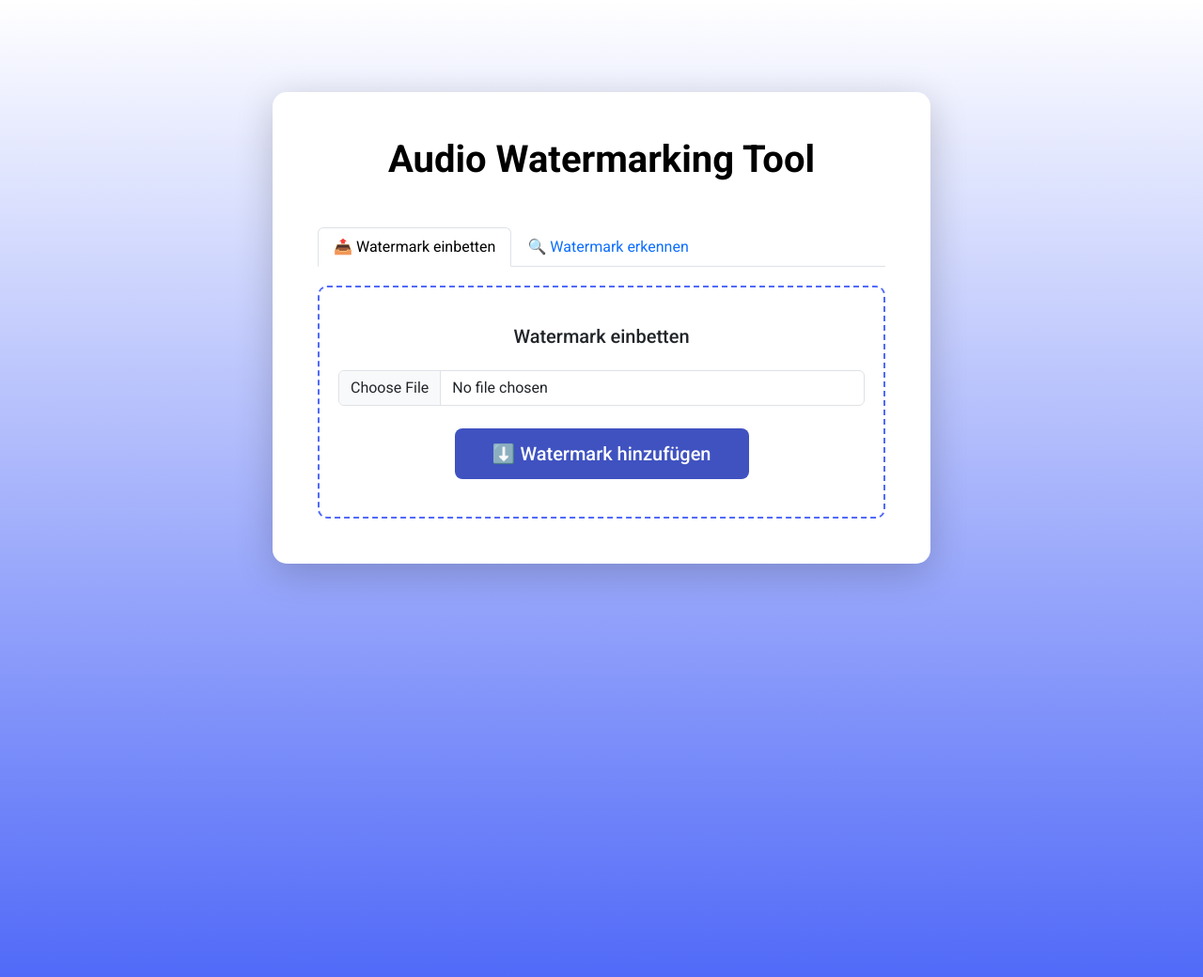
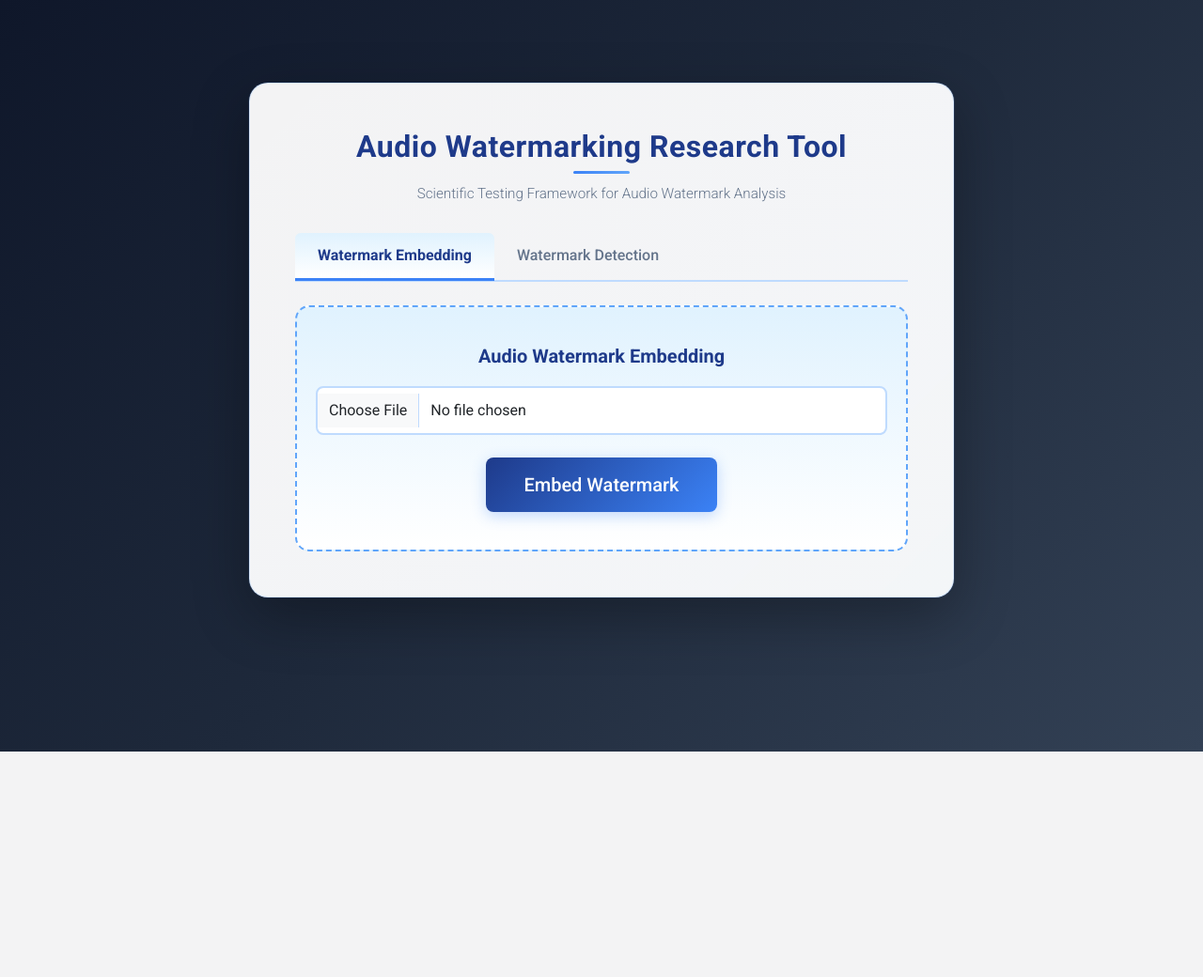
Before and after one commit to MortyMcFlyy/Watermarking-in-generativer-Sprachsynthese, a Flask app: page / in a window 1280 px wide. Shown: the whole page at 94% size. After the commit the page ends 800 px from the top, so only its background shows below. Run offline with Flask 3, Linux system fonts and the light colour scheme.

Commit message:
ui rework with claude 4.5

```diff
--- a/src/watermark_testing/api/templates/index.html
+++ b/src/watermark_testing/api/templates/index.html
@@ -3,101 +3,244 @@
 <head>
     <meta charset="UTF-8">
     <meta name="viewport" content="width=device-width, initial-scale=1.0">
-    <title>Audio Watermarking</title>
+    <title>Audio Watermarking Research Tool</title>
 
     <!-- Google Fonts - Roboto -->
-    <link href="https://fonts.googleapis.com/css2?family=Roboto:wght@400;500;700&display=swap" rel="stylesheet">
+    <link href="https://fonts.googleapis.com/css2?family=Roboto:wght@300;400;500;700&display=swap" rel="stylesheet">
 
     <!-- Bootstrap 5 CSS via CDN -->
     <link href="https://cdn.jsdelivr.net/npm/bootstrap@5.3.0/dist/css/bootstrap.min.css" rel="stylesheet">
 
     <style>
+        :root {
+            --deep-ocean: #0a2463;
+            --ocean-blue: #1e3a8a;
+            --water-blue: #3b82f6;
+            --light-water: #60a5fa;
+            --foam: #e0f2fe;
+            --wave: #bfdbfe;
+        }
+
         body {
-            background: linear-gradient(180deg, #ffffff 0%, #516af8 100%);
-            min-height: 130vh;
-            padding: 50px 0;
+            background: linear-gradient(135deg, #0f172a 0%, #1e293b 50%, #334155 100%);
+            min-height: 100vh;
+            padding: 40px 0;
             font-family: 'Roboto', sans-serif;
         }
+
         .container {
-            background: white;
+            background: linear-gradient(135deg, rgba(255, 255, 255, 0.95) 0%, rgba(248, 250, 252, 0.98) 100%);
+            border-radius: 20px;
+            box-shadow:
+                0 20px 60px rgba(0, 0, 0, 0.3),
+                0 0 0 1px rgba(59, 130, 246, 0.1);
+            backdrop-filter: blur(10px);
+            border: 1px solid rgba(96, 165, 250, 0.2);
+        }
+
+        /* Header mit Wasser-Effekt */
+        h1 {
+            color: var(--ocean-blue);
+            font-weight: 700;
+            font-size: 2rem;
+            text-align: center;
+            padding-bottom: 10px;
+            position: relative;
+            letter-spacing: 0.5px;
+        }
+
+        h1::after {
+            content: '';
+            position: absolute;
+            bottom: 0;
+            left: 50%;
+            transform: translateX(-50%);
+            width: 60px;
+            height: 3px;
+            background: linear-gradient(90deg, var(--water-blue) 0%, var(--light-water) 100%);
+            border-radius: 2px;
+        }
+
+        .subtitle {
+            text-align: center;
+            color: #64748b;
+            font-size: 0.95rem;
+            font-weight: 300;
+            margin-top: 10px;
+            margin-bottom: 30px;
+        }
+
+        /* Tabs mit Wasser-Design */
+        .nav-tabs {
+            border-bottom: 2px solid var(--wave);
+        }
+
+        .nav-tabs .nav-link {
+            color: #64748b;
+            border: none;
+            padding: 12px 24px;
+            font-weight: 500;
+            transition: all 0.3s ease;
+        }
+
+        .nav-tabs .nav-link:hover {
+            color: var(--water-blue);
+            background: var(--foam);
+        }
+
+        .nav-tabs .nav-link.active {
+            color: var(--ocean-blue);
+            background: linear-gradient(to bottom, var(--foam) 0%, white 100%);
+            border-bottom: 3px solid var(--water-blue);
+            font-weight: 600;
+        }
+
+        /* Upload Section */
+        .upload-section {
+            border: 2px dashed var(--light-water);
+            padding: 40px 20px;
             border-radius: 15px;
-            box-shadow: 0 10px 40px rgba(0,0,0,0.2);
-        }
-        .upload-section {
-            border: 2px dashed #516af8;
-            padding: 40px 20px;
-            border-radius: 10px;
             text-align: center;
             transition: all 0.3s ease;
+            background: linear-gradient(to bottom, var(--foam) 0%, white 100%);
         }
+
         .upload-section:hover {
-            border-color: #516af8;
-            background-color: #f8f9ff;
+            border-color: var(--water-blue);
+            background: linear-gradient(to bottom, #dbeafe 0%, white 100%);
+            box-shadow: 0 8px 20px rgba(59, 130, 246, 0.15);
         }
+
+        .upload-section h5 {
+            color: var(--ocean-blue);
+            font-weight: 600;
+            margin-bottom: 20px;
+        }
+
+        /* Buttons */
         .btn-custom {
-            background: #3f52c0;
+            background: linear-gradient(135deg, var(--ocean-blue) 0%, var(--water-blue) 100%);
             border: none;
-            padding: 12px 40px;
+            padding: 14px 40px;
             font-weight: 500;
-            transition: transform 0.2s;
+            transition: all 0.3s ease;
+            box-shadow: 0 4px 15px rgba(59, 130, 246, 0.3);
+            position: relative;
+            overflow: hidden;
         }
+
+        .btn-custom::before {
+            content: '';
+            position: absolute;
+            top: 50%;
+            left: 50%;
+            width: 0;
+            height: 0;
+            border-radius: 50%;
+            background: rgba(255, 255, 255, 0.2);
+            transform: translate(-50%, -50%);
+            transition: width 0.6s, height 0.6s;
+        }
+
+        .btn-custom:hover::before {
+            width: 300px;
+            height: 300px;
+        }
+
         .btn-custom:hover {
             transform: translateY(-2px);
-            background: linear-gradient(150deg, #a9c8f0 0%, #4256c7 100%);
-            color: white;
+            box-shadow: 0 6px 25px rgba(59, 130, 246, 0.4);
         }
+
         .btn-detect {
-            background: #10b981;
+            background: linear-gradient(135deg, #0891b2 0%, #06b6d4 100%);
+            box-shadow: 0 4px 15px rgba(6, 182, 212, 0.3);
         }
+
         .btn-detect:hover {
-            background: #059669;
+            box-shadow: 0 6px 25px rgba(6, 182, 212, 0.4);
         }
-        h1 {
-            background: linear-gradient(135deg, #000000 0%, #000000 100%);
-            -webkit-background-clip: text;
-            -webkit-text-fill-color: transparent;
+
+        /* Form Controls */
+        .form-control {
+            border: 2px solid var(--wave);
+            border-radius: 8px;
+            padding: 12px;
+            transition: all 0.3s ease;
+        }
+
+        .form-control:focus {
+            border-color: var(--water-blue);
+            box-shadow: 0 0 0 3px rgba(59, 130, 246, 0.1);
+        }
+
+        /* Alert Styling */
+        .alert-success {
+            background: linear-gradient(135deg, #d1fae5 0%, #a7f3d0 100%);
+            border: 1px solid #6ee7b7;
+            color: #065f46;
+        }
+
+        .alert-danger {
+            background: linear-gradient(135deg, #fee2e2 0%, #fecaca 100%);
+            border: 1px solid #fca5a5;
+            color: #991b1b;
+        }
+
+        .alert-warning {
+            background: linear-gradient(135deg, #fef3c7 0%, #fde68a 100%);
+            border: 1px solid #fcd34d;
+            color: #92400e;
+        }
+
+        /* Confidence Badge */
+        .confidence-badge {
+            font-size: 2.5rem;
             font-weight: 700;
-        }
-        .alert-success, .alert-danger {
-            border-radius: 10px;
-            border: none;
-        }
-        .tabs-section {
-            margin-top: 30px;
-        }
-        .tab-content {
-            padding-top: 20px;
-        }
-        .progress-bar-detected {
-            background: linear-gradient(90deg, #10b981 0%, #06b6d4 100%);
-        }
-        .progress-bar-not-detected {
-            background: linear-gradient(90deg, #ef4444 0%, #f97316 100%);
-        }
-        .confidence-badge {
-            font-size: 2rem;
-            font-weight: 700;
-            padding: 20px;
-            border-radius: 10px;
+            padding: 30px;
+            border-radius: 15px;
             text-align: center;
             margin: 20px 0;
+            box-shadow: 0 10px 30px rgba(0, 0, 0, 0.15);
+        }
+
+        /* Tab Content */
+        .tab-content {
+            padding-top: 25px;
+        }
+
+        /* Detection Result Card */
+        .detection-result {
+            background: white;
+            border-radius: 12px;
+            padding: 25px;
+            margin-top: 20px;
+            border: 2px solid var(--wave);
+            box-shadow: 0 4px 15px rgba(0, 0, 0, 0.1);
+        }
+
+        .detection-result h6 {
+            color: var(--ocean-blue);
+            font-weight: 600;
+            margin-bottom: 20px;
         }
     </style>
 </head>
 <body>
-    <div class="container mt-5 p-5" style="max-width: 700px;">
-        <h1 class="text-center mb-5"> Audio Watermarking Tool</h1>
+    <div class="container mt-5 p-5" style="max-width: 750px;">
+        <h1>Audio Watermarking Research Tool</h1>
+        <p class="subtitle">Scientific Testing Framework for Audio Watermark Analysis</p>
 
         <!-- Tabs für Embed / Detect -->
         <ul class="nav nav-tabs tabs-section" id="myTab" role="tablist">
             <li class="nav-item" role="presentation">
                 <button class="nav-link active" id="embed-tab" data-bs-toggle="tab" data-bs-target="#embed" type="button" role="tab">
-                    📤 Watermark einbetten
+                    Watermark Embedding
                 </button>
             </li>
             <li class="nav-item" role="presentation">
                 <button class="nav-link" id="detect-tab" data-bs-toggle="tab" data-bs-target="#detect" type="button" role="tab">
-                    🔍 Watermark erkennen
+                    Watermark Detection
                 </button>
             </li>
         </ul>
@@ -107,12 +250,12 @@
             <!-- Embed Tab -->
             <div class="tab-pane fade show active" id="embed" role="tabpanel">
                 <div class="upload-section">
-                    <h5 class="mb-4">Watermark einbetten</h5>
+                    <h5>Audio Watermark Embedding</h5>
                     <div class="mb-4">
                         <input type="file" id="audioFile" accept="audio/*" class="form-control">
                     </div>
                     <button class="btn btn-custom text-white btn-lg" onclick="embedWatermark()">
-                        ⬇️ Watermark hinzufügen
+                        Embed Watermark
                     </button>
                 </div>
                 <div id="embedResult"></div>
@@ -121,12 +264,12 @@
             <!-- Detect Tab -->
             <div class="tab-pane fade" id="detect" role="tabpanel">
                 <div class="upload-section">
-                    <h5 class="mb-4">Watermark erkennen</h5>
+                    <h5>Watermark Detection & Analysis</h5>
                     <div class="mb-4">
                         <input type="file" id="detectFile" accept="audio/*" class="form-control">
                     </div>
                     <button class="btn btn-custom btn-detect text-white btn-lg" onclick="detectWatermark()">
-                        🔎 Watermark scannen
+                        Analyze Audio
                     </button>
                 </div>
                 <div id="detectResult"></div>
```
